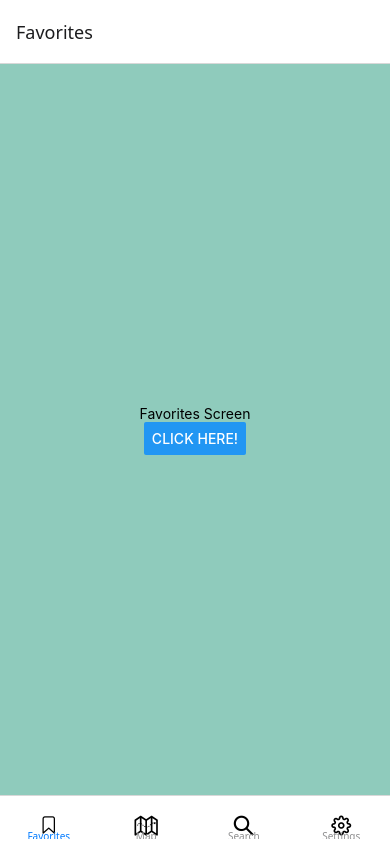
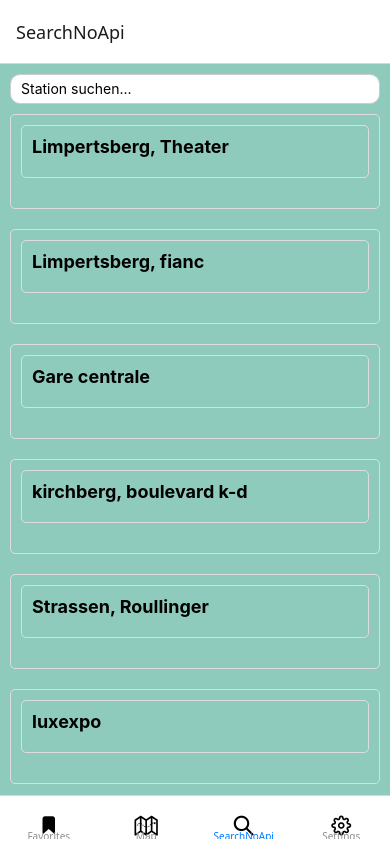
Before and after one commit to Mimo2097/TramApp, a React Native app: screen /SearchNoApi in a window 390 px wide. Built offline with nearby package versions, Linux system fonts and the light colour scheme.

Commit message:
Suchseite mit dynamsicher Logik

```diff
--- /dev/null
+++ b/data.js
@@ -0,0 +1,91 @@
+export const stations = [
+    {
+        name: 'Limpertsberg, Theater',
+        departures: [
+            {
+                line: '12',
+                endstation: 'Lycee Bonnevoie',
+                departureTime: '2024-11-13 11:45:00Z'
+            },
+            {
+                line: '12',
+                endstation: 'Lycee Bonnevoie',
+                departureTime: '2024-11-13 11:50:00Z'
+            }
+        ],
+
+        location: {
+            longitude: 6.138045,
+            latitude: 49.577761
+        }
+    },
+
+    {
+        name: 'Limpertsberg, fianc',
+        departures: [
+            {
+                line: '12',
+                endstation: 'Lycee bonnevoie',
+                departureTime: '2024-11-13 11:45:00Z'
+            },
+            {
+                line: '12',
+                endstation: 'Lycee bonnevoie',
+                departureTime: '2024-11-13 11:50:00Z'
+            }
+        ],
+        location: {
+            longitude: 6.138045,
+            latitude: 49.577761
+        }
+    },
+
+    {
+        name: 'Gare centrale',
+        departures: [
+            { line: '16', endstation: 'Hollerich', departureTime: '2024-11-13 12:10:00Z' },
+            { line: '16', endstation: 'Hollerich', departureTime: '2024-11-13 12:20:00Z' }
+        ],
+        location: { longitude: 6.131935, latitude: 49.601718 }
+    },
+    {
+        name: 'kirchberg, boulevard k-d',
+        departures: [
+            { line: '1', endstation: 'Hamilius', departureTime: '2024-11-13 11:55:00Z' },
+            { line: '1', endstation: 'Hamilius', departureTime: '2024-11-13 12:05:00Z' }
+        ],
+        location: { longitude: 6.168895, latitude: 49.627843 }
+    },
+    {
+        name: 'Strassen, Roullinger',
+        departures: [
+            { line: '5', endstation: 'Bereldange', departureTime: '2024-11-13 12:15:00Z' },
+            { line: '5', endstation: 'Bereldange', departureTime: '2024-11-13 12:25:00Z' }
+        ],
+        location: { longitude: 6.083003, latitude: 49.624792 }
+    },
+    {
+        name: 'luxexpo',
+        departures: [
+            { line: '10', endstation: 'City concorde', departureTime: '2024-11-13 12:00:00Z' },
+            { line: '10', endstation: 'City concorde', departureTime: '2024-11-13 12:15:00Z' }
+        ],
+        location: { longitude: 6.173573, latitude: 49.634324 }
+    },
+    {
+        name: 'Howald, rue des muguets',
+        departures: [
+            { line: '21', endstation: 'Cents', departureTime: '2024-11-13 12:25:00Z' },
+            { line: '21', endstation: 'Cents', departureTime: '2024-11-13 12:40:00Z' }
+        ],
+        location: { longitude: 6.140251, latitude: 49.582392 }
+    },
+    {
+        name: 'Limpertsberg, glacis',
+        departures: [
+            { line: '8', endstation: 'Cloche d or', departureTime: '2024-11-13 11:50:00Z' },
+            { line: '8', endstation: 'Cloche d or', departureTime: '2024-11-13 12:00:00Z' }
+        ],
+        location: { longitude: 6.129745, latitude: 49.616478 }
+    }
+]
--- a/package.json
+++ b/package.json
@@ -12,7 +12,7 @@
     "@react-navigation/bottom-tabs": "^7.0.1",
     "@react-navigation/native": "^7.0.0",
     "@react-navigation/stack": "^7.0.0",
-    "expo": "~51.0.39",
+    "expo": "^52.0.4",
     "expo-status-bar": "~1.12.1",
     "react": "18.2.0",
     "react-native": "0.74.5",
--- a/routes/tabs.js
+++ b/routes/tabs.js
@@ -10,12 +10,10 @@ import Favorites from '../screens/favorites';
 import Map from '../screens/map';
 import Settings from '../screens/settings';
 import Search from '../screens/search';
-
-
+import SearchNoApi from '../screens/search_no_api';
 
 
 const Tab = createBottomTabNavigator();
-
 // const CustomTabBarButton = ({children, onPress}) => (
 //     <TouchableOpacity
 //     style={{
@@ -57,7 +55,7 @@ const Tabs = () => {
             <Tab.Screen  name="Favorites" component={Favorites} options={{
                 tabBarIcon: ({focused}) => ( //focused um nur das Bild anzuzeigen
                     <View style={{alignItems: 'center', justifyContent: 'center', top: 10}}>
-                        <Ionicons name="bookmark-outline" size={20} color="#000" />
+                        <Ionicons name="bookmark" size={20} color="#000" />
                         <Text style={{color: focused ? '#e32f45' : '#748c94', fontSize: 12}}>
 
                         </Text>
@@ -78,7 +76,7 @@ const Tabs = () => {
             }}
             />
 
-            <Tab.Screen  name="Search" component={Search} options={{
+            <Tab.Screen  name="SearchNoApi" component={SearchNoApi} options={{
                 tabBarIcon: ({focused}) => (
                     <View style={{alignItems: 'center', justifyContent: 'center', top: 10}}>
                         <FontistoIcon name="search" size={20} color="#000" />
--- a/screens/search.js
+++ b/screens/search.js
@@ -1,23 +1,120 @@
-import React from 'react';
-import { StyleSheet, View, Text, Button } from 'react-native';
+import React, { useState, useEffect } from 'react';
+import { StyleSheet, View, Text, TextInput, FlatList, SafeAreaView, ActivityIndicator } from 'react-native';
 
+// Definiere den API-Endpunkt
+const API_ENDPOINT = 'https://example.com/api/stations';
 
-const Search= ({navigation}) => {
+const StationListWithSearch = () => {
+  const [query, setQuery] = useState(''); // Suchtext
+  const [data, setData] = useState([]); // Geladene Daten
+  const [filteredData, setFilteredData] = useState([]); // Gefilterte Daten basierend auf der Suche
+  const [isLoading, setIsLoading] = useState(false); // Ladezustand
+  const [error, setError] = useState(null); // Fehlerzustand
+
+  // Daten von der API abrufen
+  useEffect(() => {
+    const fetchData = async () => {
+      setIsLoading(true);
+      try {
+        const response = await fetch(API_ENDPOINT);
+        const json = await response.json();
+        setData(json.results); // Ergebnisse aus der API setzen
+        setFilteredData(json.results); // Initial alle Daten in die gefilterten Daten setzen
+        setIsLoading(false);
+      } catch (err) {
+        setError(err);
+        setIsLoading(false);
+      }
+    };
+
+    fetchData();
+  }, []); // Wird nur einmal bei der Initialisierung ausgeführt
+
+  // Suchfunktion
+  const handleSearch = (text) => {
+    setQuery(text); // Suchtext aktualisieren
+    if (text) {
+      const filtered = data.filter((item) =>
+        item.name.toLowerCase().includes(text.toLowerCase())
+      );
+      setFilteredData(filtered); // Gefilterte Daten setzen
+    } else {
+      setFilteredData(data); // Wenn kein Suchtext, zeige alle Daten
+    }
+  };
+
+  // Wenn Daten geladen werden
+  if (isLoading) {
+    return (
+      <View style={styles.center}>
+        <ActivityIndicator size="large" color="#5500dc" />
+      </View>
+    );
+  }
+
+  // Wenn ein Fehler auftritt
+  if (error) {
+    return (
+      <View style={styles.center}>
+        <Text>Fehler beim Abrufen der Daten. Überprüfen Sie Ihre Internetverbindung.</Text>
+      </View>
+    );
+  }
+
   return (
-    <View style={styles.container}>
-      <Text>Settings Screen</Text>
-      <Button title='Click Here!' alert={'Button Clicked!'}/>
-    </View>
+    <SafeAreaView style={styles.container}>
+      {/* Suchleiste */}
+      <TextInput
+        style={styles.searchBar}
+        placeholder="Station suchen..."
+        value={query}
+        onChangeText={handleSearch} // Filterlogik aufrufen
+        autoCapitalize="none"
+        autoCorrect={false}
+        clearButtonMode="always"
+      />
+
+      {/* Liste der gefilterten Stationen */}
+      <FlatList
+        data={filteredData} // Gefilterte Daten
+        keyExtractor={(item) => item.name} // Eindeutiger Schlüssel
+        renderItem={({ item }) => (
+          <View style={styles.item}>
+            <Text style={styles.itemName}>{item.name}</Text>
+          </View>
+        )}
+      />
+    </SafeAreaView>
   );
 };
 
-export default Search;
+export default StationListWithSearch;
 
 const styles = StyleSheet.create({
   container: {
     flex: 1,
+    backgroundColor: '#8fcbbc',
+    paddingHorizontal: 10,
+  },
+  center: {
+    flex: 1,
+    justifyContent: 'center',
     alignItems: 'center',
-    justifyContent: 'center',
-    backgroundColor: '#8fcbbc'
+  },
+  searchBar: {
+    height: 40,
+    backgroundColor: '#fff',
+    borderRadius: 10,
+    paddingHorizontal: 10,
+    marginVertical: 10,
+    elevation: 2,
+  },
+  item: {
+    padding: 15,
+    borderBottomWidth: 1,
+    borderBottomColor: '#ddd',
+  },
+  itemName: {
+    fontSize: 18,
   },
 });
--- /dev/null
+++ b/screens/search_no_api.js
@@ -0,0 +1,104 @@
+import React, { useState } from 'react';
+import { StyleSheet, View, Text, TextInput, FlatList, Button, TouchableOpacity, Alert } from 'react-native';
+import { stations } from '../data'; // Importiere deine Stationsdaten
+
+const SearchNoApi = () => {
+  const [search, setSearch] = useState(''); // Suchtext
+  const [filteredStations, setFilteredStations] = useState(stations); // Gefilterte Stationen
+  const [selectedStation, setSelectedStation] = useState(null);
+
+  // Filterfunktion
+  const filterStations = (text) => {
+    setSearch(text); // Aktualisiere den Suchtext
+    if (text) {
+      const filtered = stations.filter((station) =>
+        station.name.toLowerCase().includes(text.toLowerCase())
+      );
+      setFilteredStations(filtered); // Speichere die gefilterten Stationen
+    } else {
+      setFilteredStations(stations); // Zeige alle Stationen, wenn kein Suchtext eingegeben wurde
+    }
+  };
+
+  const handlePressOnStation = (station) => {
+    if (selectedStation?.name === station.name){
+        setSelectedStation(null);
+    } else{
+        setSelectedStation(station);
+    }
+  };
+
+
+
+  return (
+    <View style={styles.container}>
+
+      <TextInput
+        style={styles.searchBar}
+        placeholder="Station suchen..."
+        value={search}
+        onChangeText={(text) => filterStations(text)} //Ruft die Filterfunktion auf
+      />
+      <FlatList
+        data={filteredStations} // Gefilterte Stationen
+        keyExtractor={(item) => item.name} // Verwende `name` als Schlüssel
+        renderItem={({ item }) => (
+          <View style={styles.station}>
+            <TouchableOpacity
+            onPress={() => handlePressOnStation(item)}
+            style={styles.station}>
+            <Text style={styles.stationName}>{item.name}</Text>
+            </TouchableOpacity>
+            {selectedStation?.name === item.name && (
+            <FlatList
+              data={item.departures} // Abfahrten der Station
+              keyExtractor={(departure) => `${item.name}-${departure.departureTime}`}
+              renderItem={({ item: departure }) => (
+                <Text style={styles.departure}>
+                  Linie {departure.line} Richtung {departure.endstation} um{' '}
+                  {new Date(departure.departureTime).toLocaleTimeString()}
+                </Text>
+              )}
+            />
+            )}
+          </View>
+        )}
+      />
+    </View>
+  );
+};
+
+export default SearchNoApi;
+
+const styles = StyleSheet.create({
+  container: {
+    flex: 1,
+    padding: 10,
+    backgroundColor: '#8fcbbc',
+  },
+  searchBar: {
+    height: 40,
+    borderColor: '#ccc',
+    borderWidth: 1,
+    borderRadius: 10,
+    paddingHorizontal: 10,
+    marginBottom: 10,
+    backgroundColor: '#fff',
+  },
+  station: {
+    marginBottom: 20,
+    padding: 10,
+    borderWidth: 1,
+    borderColor: '#ddd',
+    borderRadius: 5,
+  },
+  stationName: {
+    fontSize: 18,
+    fontWeight: 'bold',
+    marginBottom: 10,
+  },
+  departure: {
+    fontSize: 14,
+    color: '#555',
+  },
+});
--- a/screens/settings.js
+++ b/screens/settings.js
@@ -1,6 +1,5 @@
 import React from 'react';
 import { StyleSheet, View, Text, Button } from 'react-native';
-
 
 const Settings= ({navigation}) => {
   return (
```
Also changed, not shown: routes/homeStack.js (deleted, +0 -38 lines), 1 other file (tests, documents, lock files or other folders).
